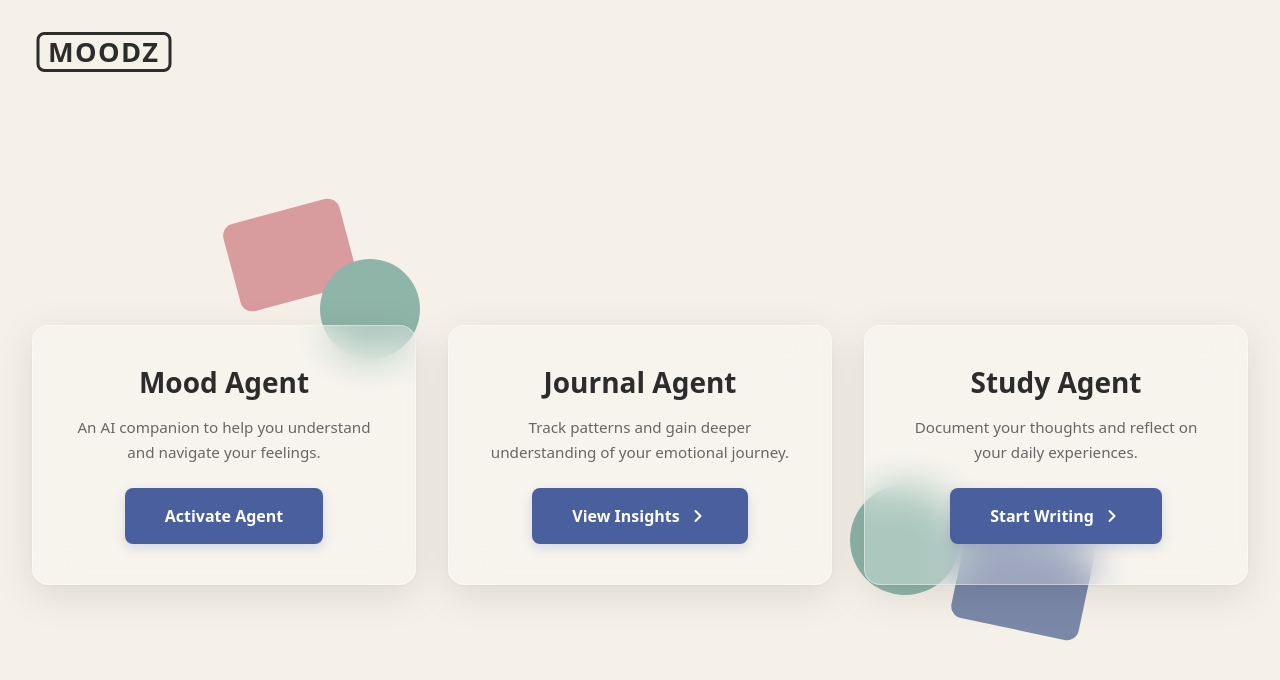
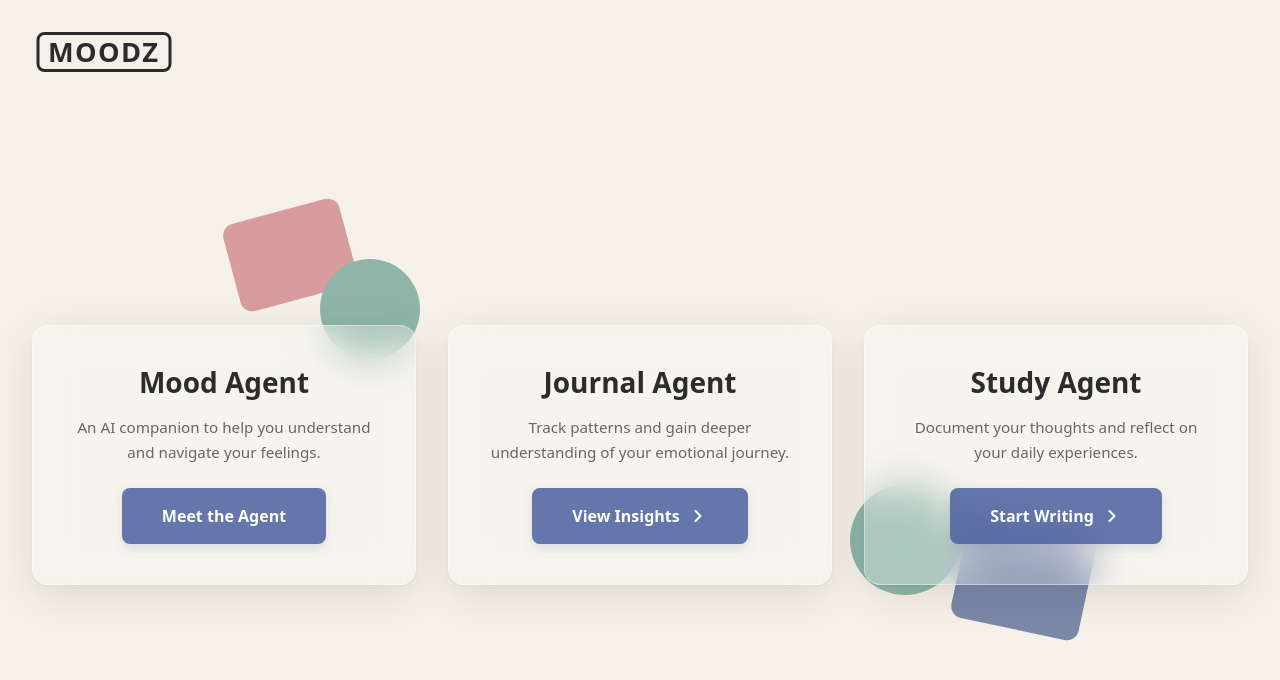
Before and after one commit to sandil2003/MOODZ, an Angular app in the folder moodz-frontend/: page / in a window 1280 px wide. Shown: the top 680 px of the page. Built offline with nearby package versions, Linux system fonts and the light colour scheme.

Commit message:
ui enhancements

```diff
--- a/moodz-frontend/src/app/pages/home/home.css
+++ b/moodz-frontend/src/app/pages/home/home.css
@@ -187,6 +187,7 @@
   display: inline-flex;
   align-items: center;
   gap: 0.5rem;
+  opacity:0.85;
   transition: all 0.3s ease;
   box-shadow: 0 4px 12px rgba(74, 95, 157, 0.2);
 }
--- a/moodz-frontend/src/app/pages/home/home.html
+++ b/moodz-frontend/src/app/pages/home/home.html
@@ -17,7 +17,7 @@
                     An AI companion to help you understand and navigate your feelings.
                 </p>
                 <button class="activate-btn" (click)="activateAgent()">
-                    Activate Agent
+                    Meet the Agent
                 </button>
             </div>
 
```
